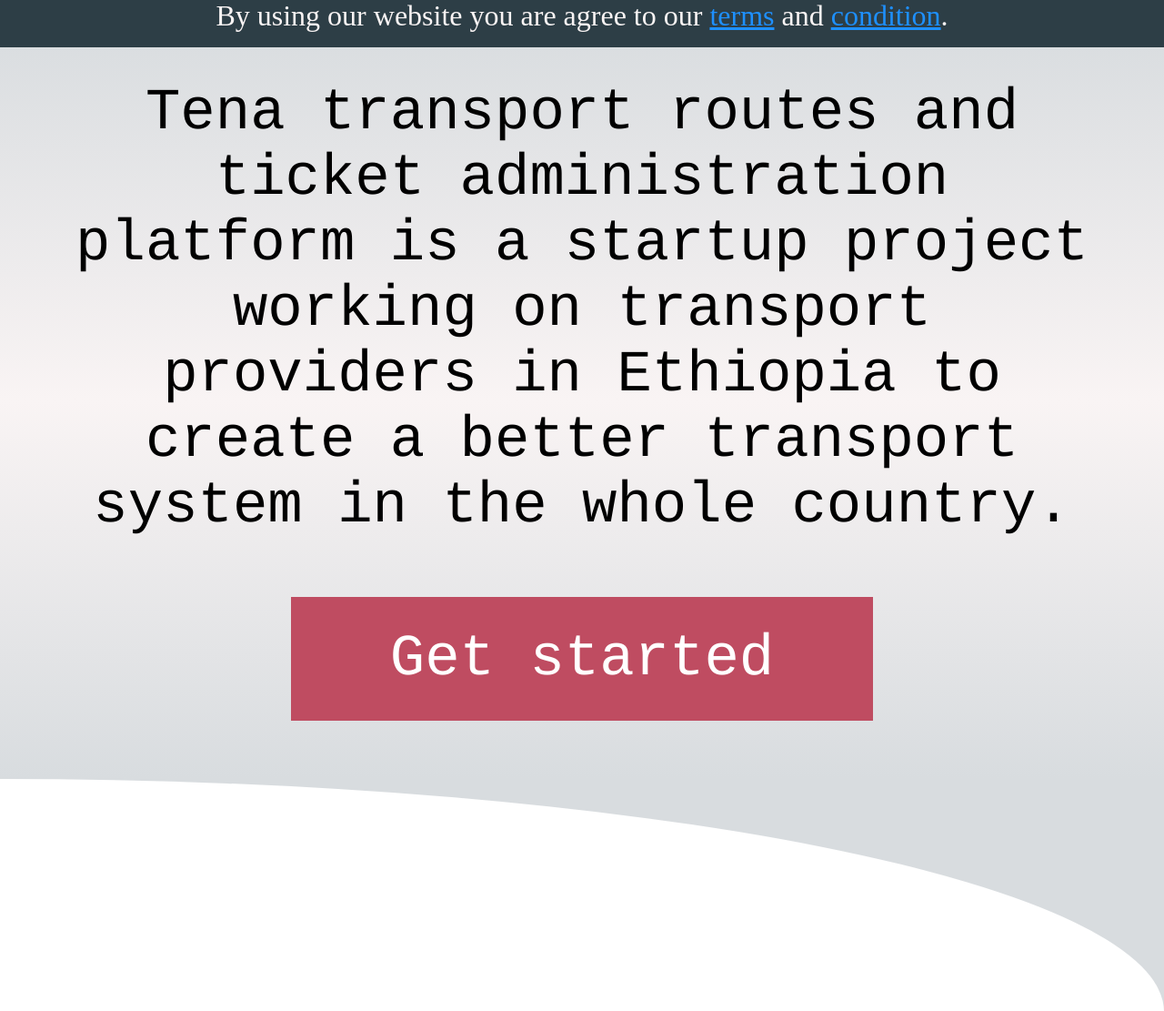
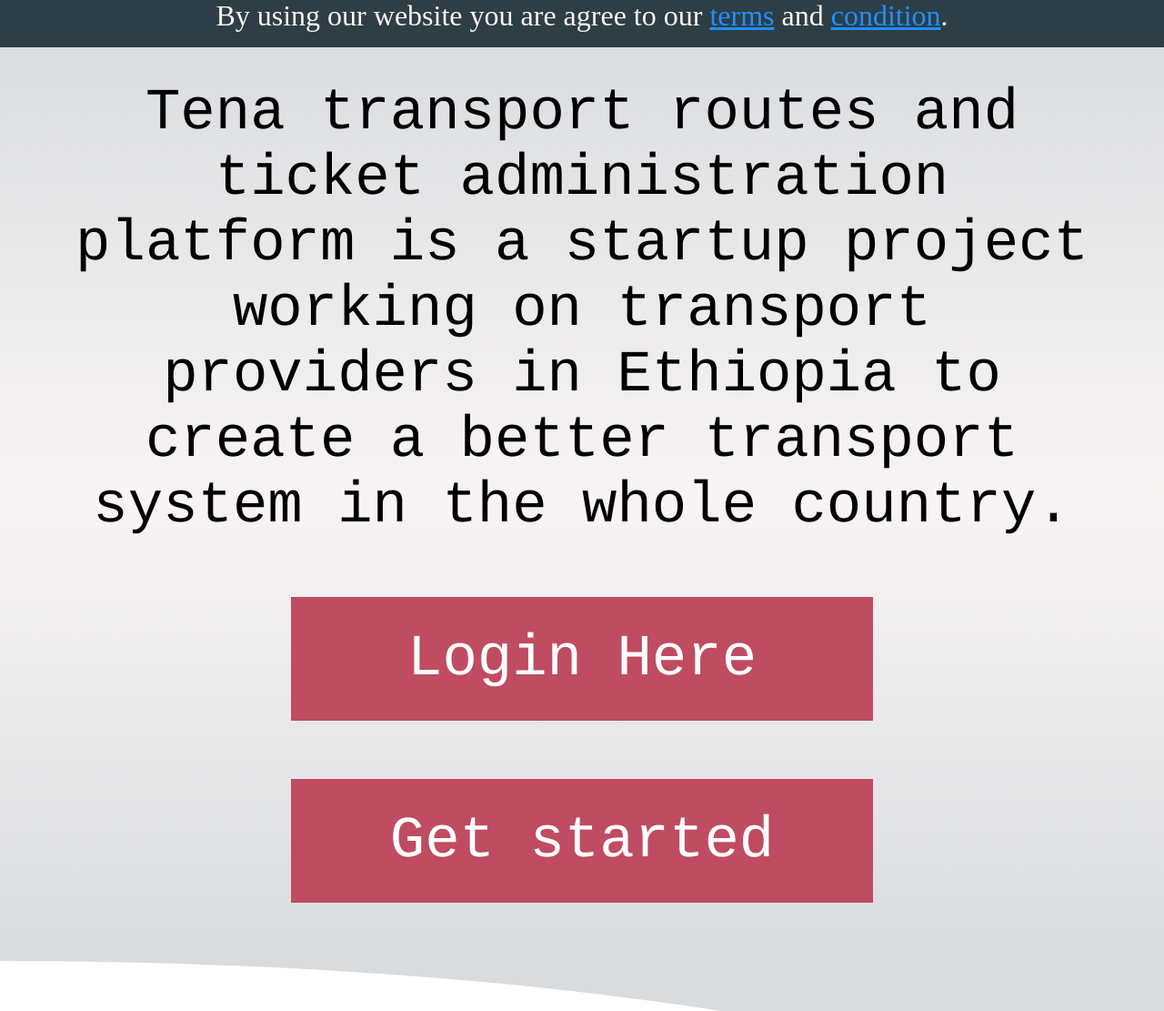
Before and after one commit to TenaSoftware/tena.eticket, a Django app: page /home/ in a window 1280 px wide. Shown: the part 748-1859 px from the top of the page at 91% size. Run offline with Django 3.2, Linux system fonts and the light colour scheme; parts of the project's set-up code (start-up, migrations or seed data) failed here and were passed over.

Commit message:
[feat] Add login button to home page

```diff
--- a/src/tena/pages/templates/pages/index.html
+++ b/src/tena/pages/templates/pages/index.html
@@ -7,9 +7,12 @@
     <div></div>
     <div>
       <p>Tena transport routes and ticket administration platform is a startup project working on transport providers in Ethiopia to create a better transport system in the whole country. </p>
+      <a class="btn" href="{% url "login" %}">Login Here</a>
       <a class="btn" href="{% url "signup" %}">Get started </a>
     </div>
     <div></div>
+
+
   </div>
 
 </section>
```
